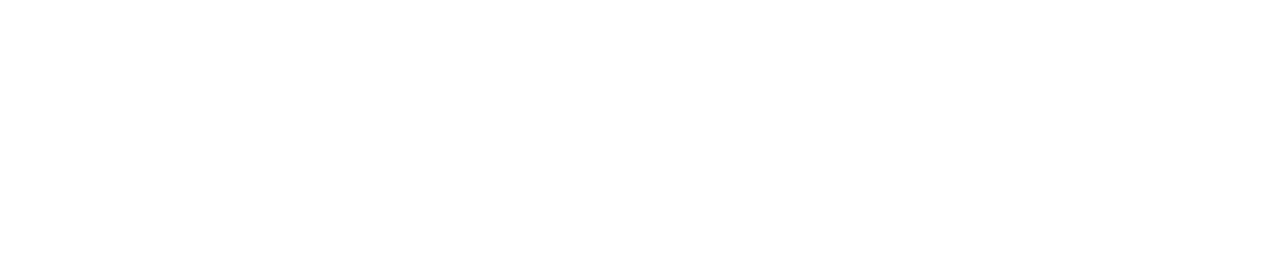
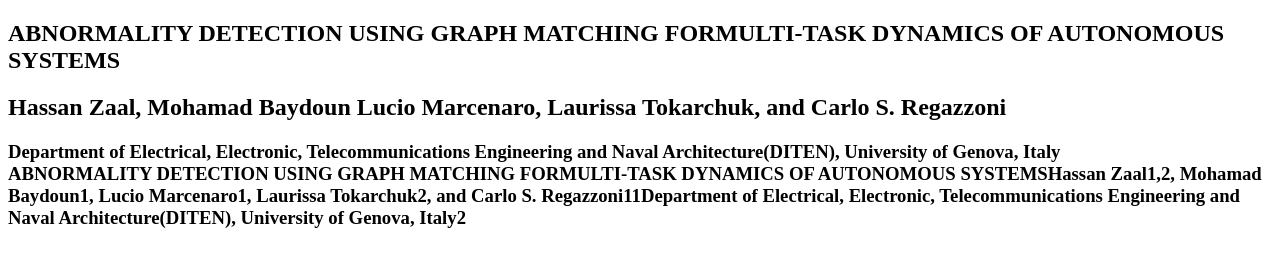
Before and after one commit to hassanzaal/hassanzaal.github.io, a plain HTML site: page graphmatching.html in a window 1280 px wide. Drawn offline with Linux system fonts and the light colour scheme.

Commit message:
Update graphmatching.html

```diff
--- a/graphmatching.html
+++ b/graphmatching.html
@@ -7,4 +7,11 @@
   <meta name="viewport" content="width=device-width, initial-scale=1">
   <meta name="theme-color" content="#1D1D1D">
   </head>
-</html>
+
+<body>
+    <section class="page-header">
+
+  <h1 class="project-name">ABNORMALITY DETECTION USING GRAPH MATCHING FORMULTI-TASK DYNAMICS OF AUTONOMOUS SYSTEMS</h1>
+  <h2 class="project-tagline">Hassan Zaal, Mohamad Baydoun Lucio Marcenaro, Laurissa Tokarchuk, and Carlo S. Regazzoni</h2>
+  <h3 class="project-institute">Department of Electrical, Electronic, Telecommunications Engineering and Naval Architecture(DITEN), University of Genova, Italy <br/> ABNORMALITY DETECTION USING GRAPH MATCHING FORMULTI-TASK DYNAMICS OF AUTONOMOUS SYSTEMSHassan Zaal1,2, Mohamad Baydoun1, Lucio Marcenaro1, Laurissa Tokarchuk2, and Carlo S. Regazzoni11Department of Electrical, Electronic, Telecommunications Engineering and Naval Architecture(DITEN), University of Genova, Italy2</h3>
+      </html>
```
